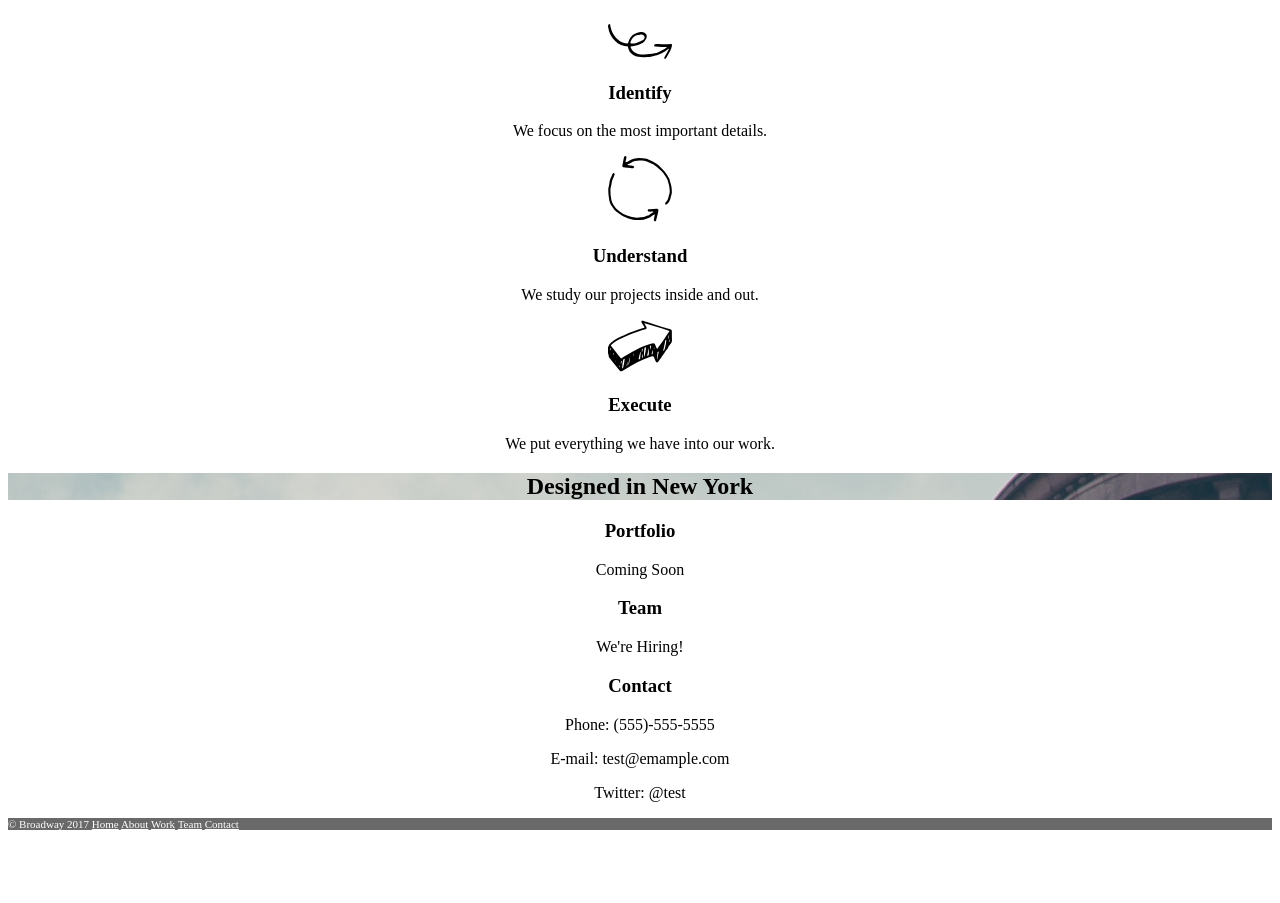
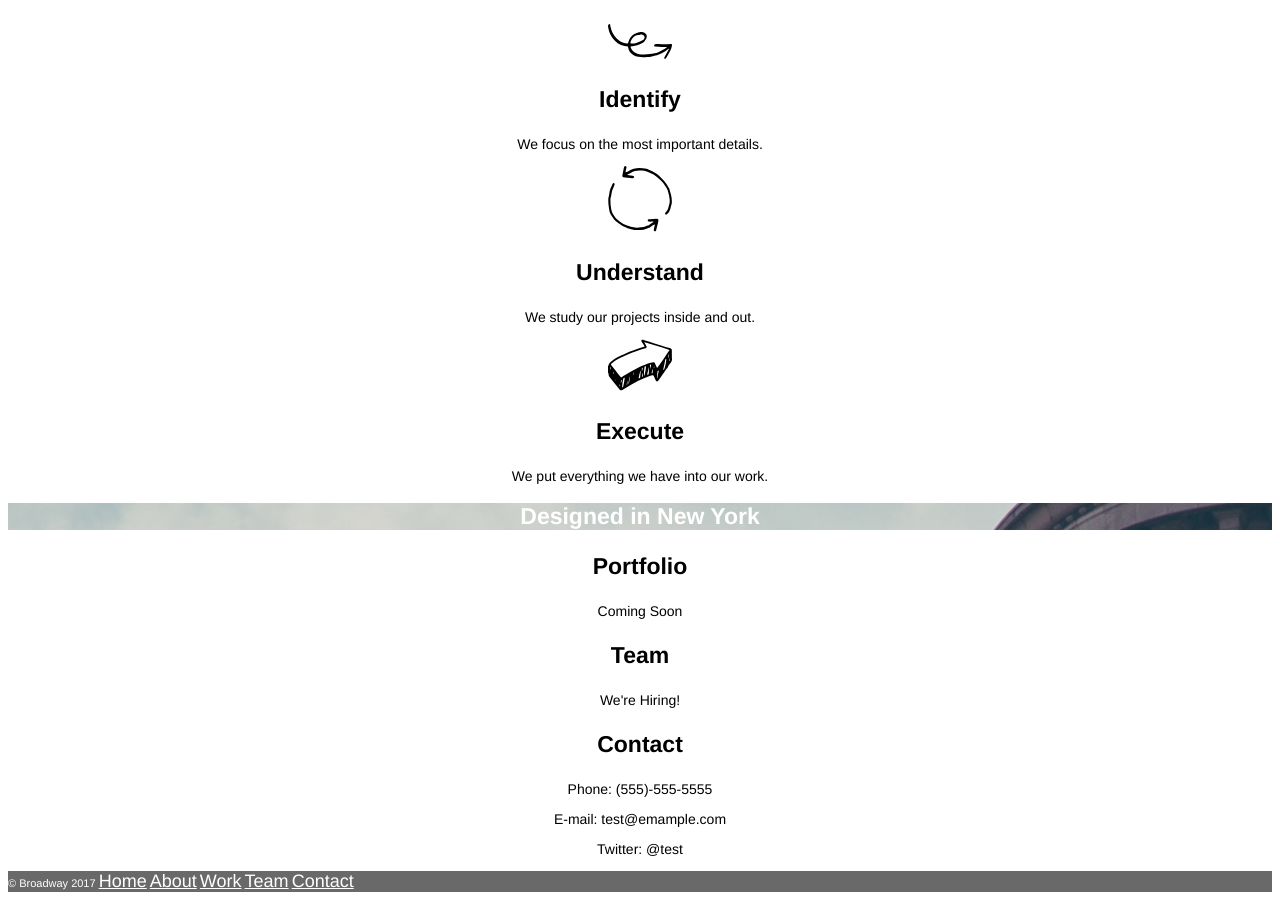
Before and after one commit to EphraimB/Broadway, a plain HTML site: page index.html in a window 1280 px wide. Shown: the part 417-1320 px from the top of the page. Before the commit the page ends 1258 px from the top, so only its background shows below. Drawn offline with Linux system fonts and the light colour scheme.

Commit message:
Completed the project.

```diff
--- a/index.html
+++ b/index.html
@@ -45,7 +45,7 @@
 
     <footer>
       <div>
-      <p>
+      <p id="copyright">
       &copy; Broadway 2017
       <a href="">Home</a>
       <a href="">About</a>
--- a/resources/css/style.css
+++ b/resources/css/style.css
@@ -3,8 +3,13 @@ html{text-align: center;}
 nav ul li{list-style-type: none; font-family: Helvetica; font-size: 18px;}
 nav ul li a{color: white;}
 h1{font-family: Helvetica; font-size: 70px; font-weight: bold; color: white;}
+h3{font-family: Helvetica; font-size: 23px; font-weight: bold;}
+p{font-family: Helvetica; font-size: 14px;}
 
-footer{text-align: left; color: white; font-gamily: Helvetica; font-size: 11px; background-color: dimgray;}
+footer{text-align: left; color: white; font-gamily: Helvetica; background-color: dimgray;}
 footer a{color: white;}
 
 #ourProcess{font-family: Helvetica; font-size: 32px; font-weight: bold;}
+#copyright{font-family: Helvetica; font-size: 11px; color: white;}
+.hero h2{color: white; font-family: Helvetica; font-weight: bold; font-size: 23px;}
+a{font-size: 18px;}
```
